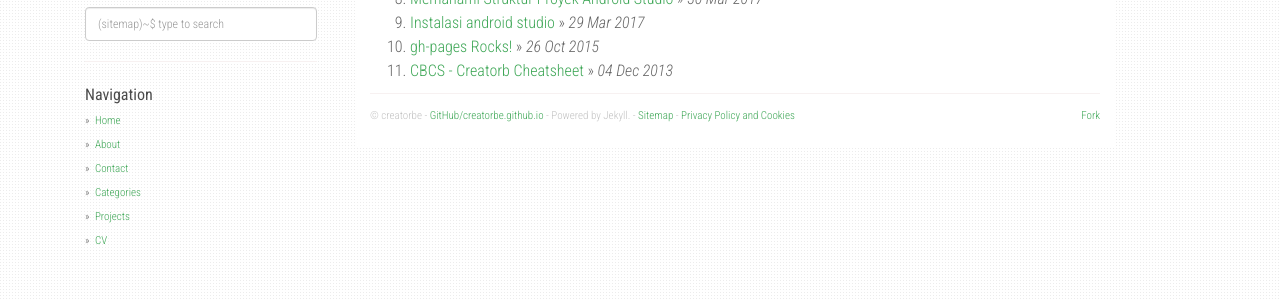
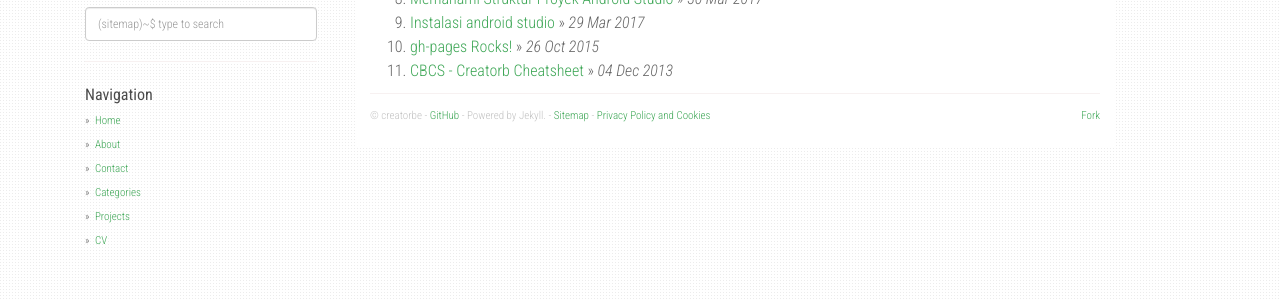
Before and after one commit to creatorbe/creatorbe.github.io, a Jekyll site: the page built from index.html, in a window 1280 px wide. Shown: the part 296-596 px from the top of the page. Built offline with Jekyll 4.4.1, drawn with Linux system fonts in a browser that asks for light colours; nearby versions of some CDN libraries; the list of posts is cut into pages by our own code.

Commit message:
shorting footer link

```diff
--- a/_layouts/default.html
+++ b/_layouts/default.html
@@ -153,7 +153,7 @@ layout: compress
         <footer>
           &copy; {{ site.author }}
           {% if site.github %}
-            - <a href="{{ site.github }}/creatorbe.github.io">{{ site.github }}/creatorbe.github.io</a> - Powered by Jekyll.
+            - <a href="{{ site.github }}/creatorbe.github.io">{{ site.github }}</a> - Powered by Jekyll.
             - <a href="https://creatorbe.github.io/sitemap.xml">Sitemap</a>
             - <a href="https://creatorbe.github.io/privacy/">Privacy Policy and Cookies</a>
           {% endif %}
```
